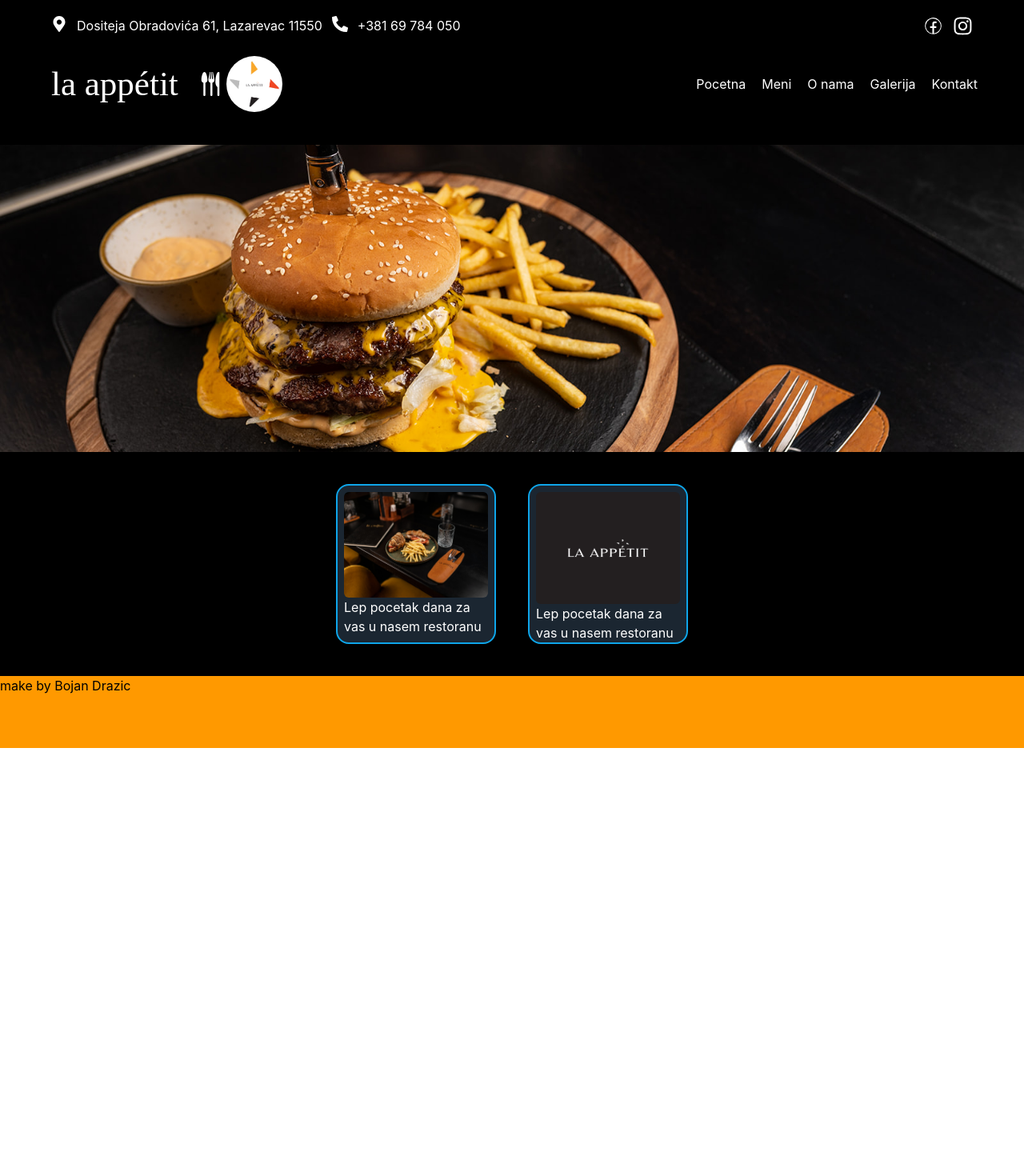
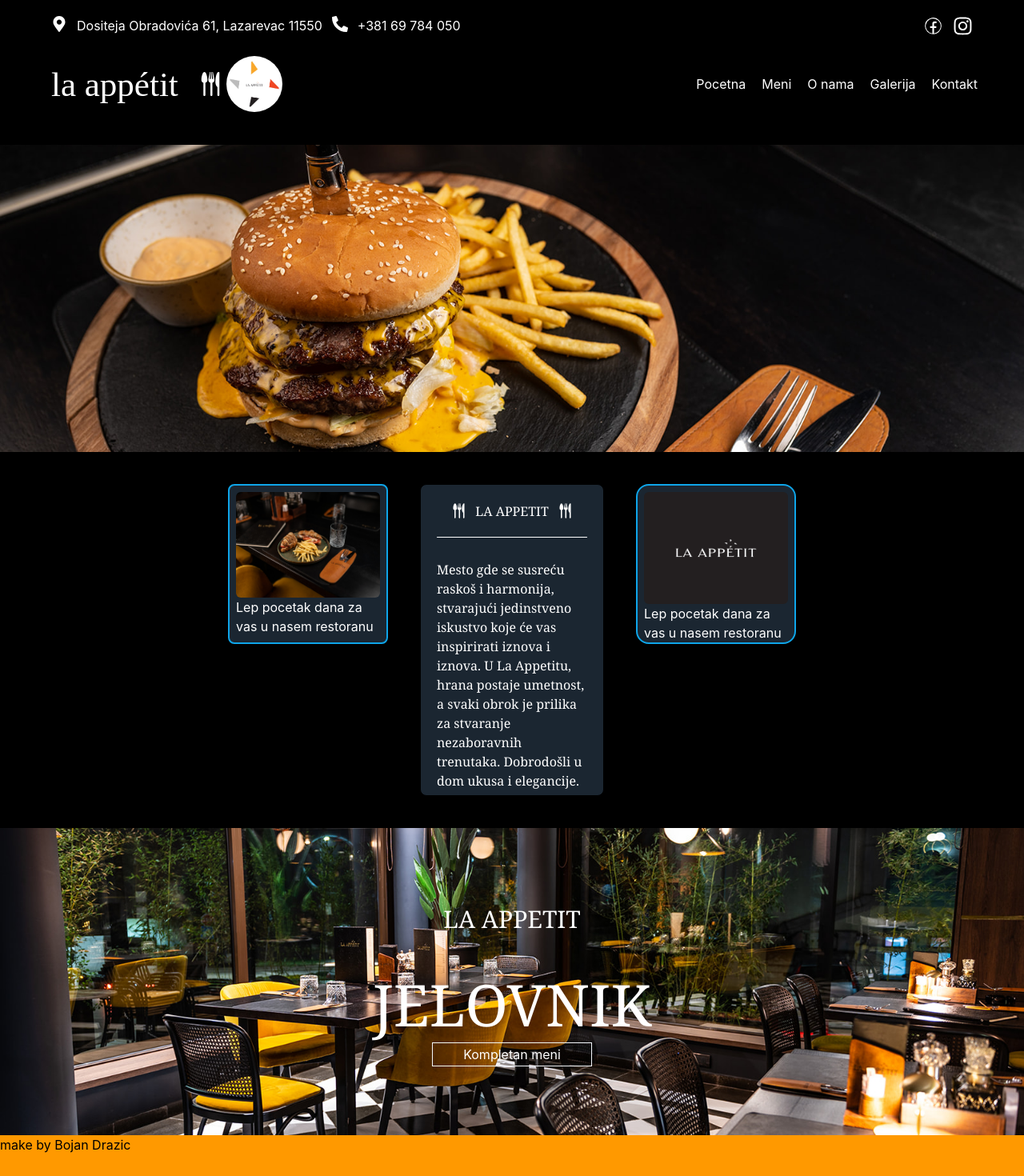
Before and after one commit to BokeeJ/la-appetit, a React (Vite) app: page / in a window 1280 px wide. Shown: the top 1470 px of the page at 80% size. Before the commit the page ends 935 px from the top, so only its background shows below. Built offline with nearby package versions, Linux system fonts and the light colour scheme.

Commit message:
modified homepage

```diff
--- a/src/Components/Navbar.jsx
+++ b/src/Components/Navbar.jsx
@@ -14,8 +14,6 @@ import { FaMapMarkerAlt } from "react-icons/fa";
 function Navbar() {
     const [toggle, setToggle] = useState(true);
 
-
-
     const handleMenu = () => {
         setToggle(!toggle)
     }
@@ -31,7 +29,7 @@ function Navbar() {
             <div className='w-full h-full md:h-[150px] lg:h-[120px] md:flex-row rounded-b-lg bg-black flex flex-col justify-between items-center'>
 
                 <motion.div
-                    className="box flex flex-row items-center lg:ml-5 md:ml-[150px]"
+                    className="box flex flex-row items-center lg:ml-5"
                     initial={{ opacity: 0, scale: 0.5 }}
                     animate={{ opacity: 1, scale: 1 }}
                     transition={{
@@ -45,8 +43,8 @@ function Navbar() {
                         }
                     }}
                 >
-                    <h2 className='text-white font-pisana m-[20px] text-[43px]'>la appétit</h2>
-                    <IoIosRestaurant size={40} color='white' /> <img src="/src/assets/sodapdf-converted_Page_6.jpeg" alt="laAppetit" className='h-[70px] w-[70px] rounded-[50px] transition-transform duration-300 transform-gpu scale-100 hover:scale-125' />
+                    <h2 className='text-white font-pisana m-[20px] text-[43px] text-5xl'>la appétit</h2>
+                    <IoIosRestaurant className='' size={40} color='white' /> <img src="/src/assets/sodapdf-converted_Page_6.jpeg" alt="laAppetit" className='h-[70px] w-[70px] rounded-[50px] transition-transform duration-300 transform-gpu scale-100 hover:scale-125' />
                 </motion.div>
                 <div className='flex flex-col gap-10 lg:m-[10px] p-5 justify-center items-center'>
                     <button className='md:hidden flex justify-center items-center' onClick={handleMenu}><RxHamburgerMenu size={40} color='white' /></button>
--- a/src/pages/Pocetna.jsx
+++ b/src/pages/Pocetna.jsx
@@ -1,21 +1,43 @@
 import React from 'react'
+//react icons
+import { IoIosRestaurant } from "react-icons/io";
+import { Link } from 'react-router-dom';
 
 function Pocetna() {
     return (
         <div>
-            <div className="w-full h-96 bg-cover bg-center p-24" style={{ backgroundImage: 'url("/src/assets/LaA_0091.jpg")' }}>
+            {/* cover slika */}
+            <div className="w-full h-96 bg-cover bg-center p-24 " style={{ backgroundImage: 'url("/src/assets/LaA_0091.jpg")' }}>
             </div>
+            {/* container */}
             <div className='flex flex-row justify-center gap-10 p-10'>
-                <div className='flex flex-col border-solid border-2 border-sky-500 h-[200px] w-[200px] bg-mis text-white items-center rounded-2xl p-2'>
+                <div className='flex flex-col border-solid border-2 border-sky-500 h-[200px] w-[200px] bg-mis text-white items-center rounded-2xl p-2 hover:scale-125 transition-transform rounded-lg'>
                     <img className='h-[180px] w-[180px] rounded-md' src="/src/assets/burger.jpg" alt="dorucak" />
                     <h4>Lep pocetak dana za vas u nasem restoranu</h4>
                 </div>
-                <div className='flex flex-col border-solid border-2 border-sky-500 h-[200px] w-[200px] bg-mis text-white items-center rounded-2xl p-2'>
+                <div className='bg-mis w-[230px] md:h-[390px] wd-full flex flex-col items-center p-5 border border-gray-300 shadow-md hover:scale-125 transition-transform rounded-lg'>
+                    <h1 className='font-link text-white flex flex-row items-center gap-2'> <IoIosRestaurant size={25} />LA APPETIT <IoIosRestaurant size={25} /></h1>
+                    <hr className='w-full my-2 border-t border-gray-400 text-white mt-5' />
+                    <span className='text-white size-md font-link mt-5 '>Mesto gde se susreću raskoš i harmonija, stvarajući jedinstveno iskustvo koje će vas inspirirati iznova i iznova.
+                        U La Appetitu, hrana postaje umetnost, a svaki obrok je prilika za stvaranje nezaboravnih trenutaka. Dobrodošli u dom ukusa i elegancije.
+                    </span>
+                </div>
+                <div className='flex flex-col border-solid border-2 border-sky-500 h-[200px] w-[200px] bg-mis text-white items-center rounded-2xl p-2 hover:scale-125 transition-transform'>
                     <img className='h-[140px] w-[180px]  rounded-md' src="/src/assets/pocetna.jpeg" alt="dorucak" />
                     <h4>Lep pocetak dana za vas u nasem restoranu</h4>
                 </div>
-            </div>
-        </div>
+
+            </div >
+            <div className="w-full h-96 bg-cover bg-center p-24 flex justify-center" style={{ backgroundImage: 'url("/src/assets/enterijer.jpg")' }}>
+                <div className='flex flex-col gap-3 items-center'>
+                    <h1 className='font-link text-3xl text-white mb-10'>LA APPETIT</h1>
+                    <h1 className='font-link text-7xl text-white'>JELOVNIK </h1>
+                    <Link to={'/meni'}><button className='w-[200px] h-[30px] border border-slate-100 hover:text-orange border-[elegant]'><span className='text-white'>Kompletan meni</span ></button></Link>
+
+
+                </div>
+            </div >
+        </div >
     )
 }
 
```
Also changed, not shown: src/assets/enterijer.jpg (added).
